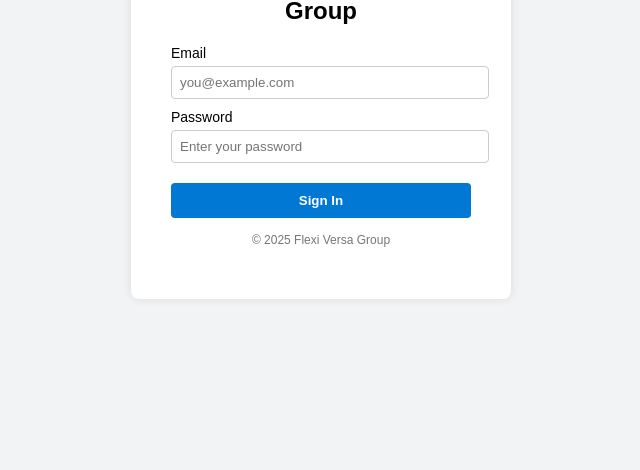
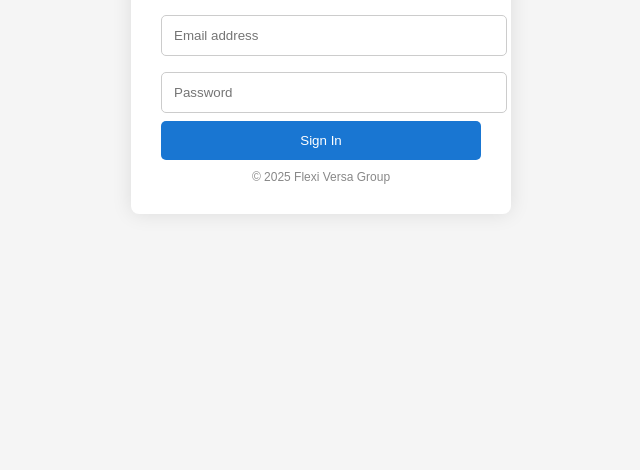
Before and after one commit to chinzhenho/phishing-sim, a plain HTML site: page index.html in a window 1280 px wide. Shown: the part 346-816 px from the top of the page, without its empty margins (319-959 px from the left). Drawn offline with Linux system fonts and the light colour scheme.

Commit message:
Add files via upload

```diff
--- a/index.html
+++ b/index.html
@@ -2,48 +2,97 @@
 <html lang="en">
 <head>
   <meta charset="UTF-8">
-  <title>Flexi Versa Secure Login</title>
-  <link rel="stylesheet" href="style.css">
+  <title>Flexi Versa Group Portal</title>
+  <meta name="viewport" content="width=device-width, initial-scale=1.0">
+  <style>
+    body {
+      background: #f5f5f5;
+      font-family: Arial, sans-serif;
+      display: flex;
+      justify-content: center;
+      align-items: center;
+      height: 100vh;
+    }
+
+    .login-box {
+      background: white;
+      padding: 30px;
+      border-radius: 8px;
+      box-shadow: 0 0 20px rgba(0,0,0,0.1);
+      width: 320px;
+    }
+
+    .login-box h2 {
+      margin-bottom: 20px;
+      color: #444;
+      text-align: center;
+    }
+
+    .login-box input {
+      width: 100%;
+      padding: 12px;
+      margin: 8px 0;
+      border: 1px solid #ccc;
+      border-radius: 5px;
+    }
+
+    .login-box button {
+      background: #1976d2;
+      color: white;
+      padding: 12px;
+      border: none;
+      border-radius: 5px;
+      cursor: pointer;
+      width: 100%;
+    }
+
+    .login-box button:hover {
+      background: #1565c0;
+    }
+
+    .footer {
+      text-align: center;
+      margin-top: 10px;
+      font-size: 12px;
+      color: #888;
+    }
+  </style>
 </head>
 <body>
   <div class="login-box">
-    <img src="https://via.placeholder.com/100" alt="Company Logo" class="logo">
-    <h2>Sign in to Flexi Versa Group</h2>
-    <form onsubmit="return handleSubmit()">
-      <label for="email">Email</label>
-      <input type="text" id="email" name="email" placeholder="you@example.com" required>
-
-      <label for="password">Password</label>
-      <input type="password" id="password" name="password" placeholder="Enter your password" required>
-
-      <input type="submit" value="Sign In">
+    <h2>Flexi Versa Group Portal</h2>
+    <form id="login-form">
+      <input type="email" id="email" placeholder="Email address" required />
+      <input type="password" id="password" placeholder="Password" required />
+      <button type="submit">Sign In</button>
     </form>
-    <p class="footer-note">© 2025 Flexi Versa Group</p>
+    <div class="footer">© 2025 Flexi Versa Group</div>
   </div>
 
   <script>
-    function handleSubmit() {
-      alert("This was a phishing simulation.\nPlease stay alert and report suspicious emails to IT.");
-      window.location.href = "https://your-company-training-page.com"; // Replace with actual training link
-      return false;
-    }
+    document.getElementById("login-form").addEventListener("submit", function(e) {
+      e.preventDefault();
+
+      const email = document.getElementById("email").value;
+
+      // Basic anonymized logging
+      const payload = {
+        event: "form_submit",
+        email_domain: email.split("@")[1] || "unknown",
+        timestamp: new Date().toISOString(),
+      };
+
+      // OPTIONAL: send to Gophish or webhook URL
+      fetch("https://your-logging-endpoint.com/track", {
+        method: "POST",
+        headers: { "Content-Type": "application/json" },
+        body: JSON.stringify(payload),
+      }).catch(err => console.warn("Log failed", err));
+
+      // Redirect after submission
+      alert("Login failed. Please contact your administrator.");
+      window.location.href = "https://www.flexiversa.com";  // or show error
+    });
   </script>
-<script>
-  // Extract user ID from URL
-  const urlParams = new URLSearchParams(window.location.search);
-  const userId = urlParams.get('id');
-
-  if (userId) {
-    // Log interaction anonymously
-    fetch("https://your-logging-endpoint.com/log-click", {
-      method: "POST",
-      body: JSON.stringify({ id: userId, timestamp: new Date().toISOString() }),
-      headers: {
-        "Content-Type": "application/json"
-      }
-    });
-  }
-</script>
-
 </body>
 </html>
```
